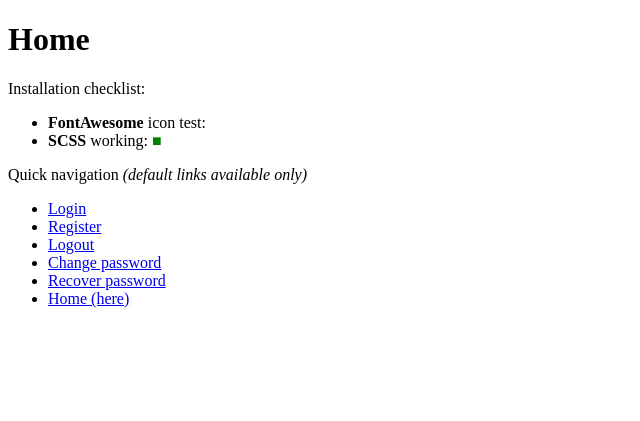
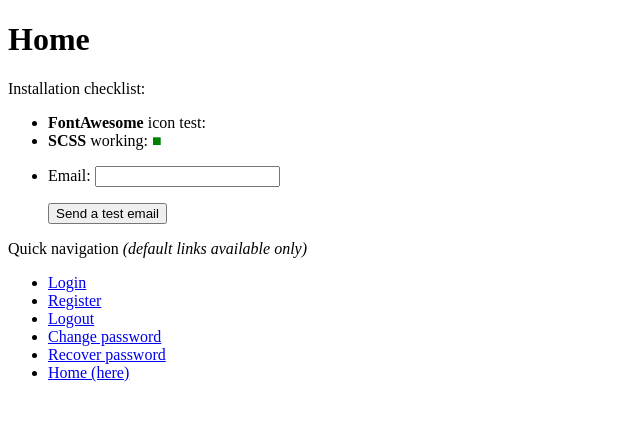
Before and after one commit to FredPerr/django_super, a Django app: page / in a window 1280 px wide. Shown: the top 421 px of the page, without its empty margins (0-640 px from the left). Run offline with Django 3.2, Linux system fonts and the light colour scheme; style sheets or scripts are compiled from the project's sources; parts of the project's set-up code (start-up, migrations or seed data) failed here and were passed over; some libraries are stand-ins or nearby versions.

Commit message:
added a test button for the email system

```diff
--- a/core/forms.py
+++ b/core/forms.py
@@ -1,4 +1,4 @@
-from django.forms import ModelForm
+from django.forms import ModelForm, Form, EmailField
 from django.urls import reverse_lazy
 from django.contrib.auth.forms import ReadOnlyPasswordHashField
 from django.contrib.auth.forms import (
@@ -8,6 +8,10 @@ from django.contrib.auth.forms import (
 )
 
 from .models import User
+
+
+class EmailTestForm(Form):
+    email = EmailField()
 
 
 class UserRegisterForm(UserCreationForm):
--- a/core/templates/core/home.html
+++ b/core/templates/core/home.html
@@ -7,6 +7,18 @@
     <ul>
         <li><strong>FontAwesome</strong> icon test: <i class="fa-solid fa-ban-smoking"></i></li>
         <li><strong>SCSS</strong> working: <i id="scss-installed" style="color: red;">&#9632;</i></li>
+        <li>
+            {% if form %}
+            <form method="post">
+                {% csrf_token %}
+                {{form.as_p}}
+                <input type="submit" value="Send a test email">
+            </form>
+            {% endif %}
+            {% if email_sent %}
+            <p>The email has been sent. Please verify in your inbox for the test email.</p>
+            {% endif %}
+        </li>
     </ul>
 </div>
 <div>
--- a/core/views/core.py
+++ b/core/views/core.py
@@ -1,5 +1,24 @@
-from django.shortcuts import render
+import importlib
+
+from django.shortcuts import render, redirect, HttpResponse
+from django.core.mail import BadHeaderError, send_mail
+from django.conf import settings
 
 
 def home(request):
-    return render(request, 'core/home.html')
+
+    EmailTestForm = importlib.import_module(f"{__name__.split('.')[0]}").forms.EmailTestForm
+    if request.method == 'POST':
+        form = EmailTestForm(request.POST)
+        if form.is_valid():
+            subject = 'Email system test'
+            body = 'The Email System is properly working !'
+            try:
+                send_mail(subject, body, settings.EMAIL_HOST_USER, [form.cleaned_data['email'],])
+                print(f'Sent a mail to {form.cleaned_data["email"]}')
+            except BadHeaderError:
+                return HttpResponse('Invalid header. Could not send the email.')
+            return render(request, 'core/home.html', context={'email_sent': True})
+
+    form = EmailTestForm()
+    return render(request, 'core/home.html', context={'form': form})
```
